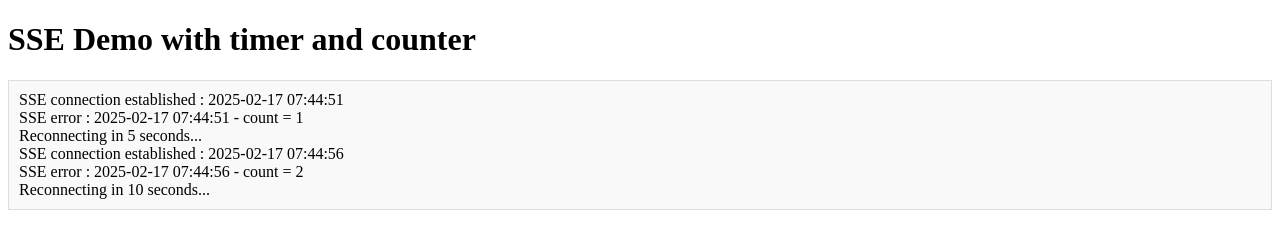
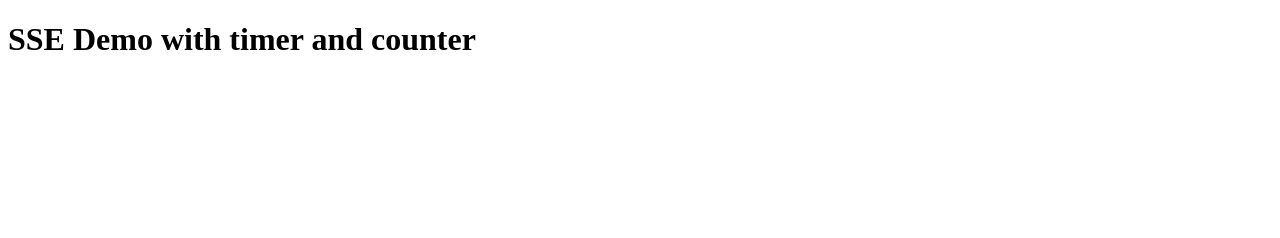
Before and after one commit to pietupai/hae, a website: page testsse.html in a window 1280 px wide. Drawn offline with Linux system fonts and the light colour scheme; no server answers.

Commit message:
Update testsse.html

```diff
--- a/testsse.html
+++ b/testsse.html
@@ -4,21 +4,12 @@
     <meta charset="UTF-8">
     <meta name="viewport" content="width=device-width, initial-scale=1.0">
     <title>SSE Demo with timer and counter</title>
-    <style>
-        #log {
-            margin-top: 20px;
-            padding: 10px;
-            border: 1px solid #ddd;
-            background-color: #f9f9f9;
-        }
-    </style>
 </head>
 <body>
     <h1>SSE Demo with timer and counter</h1>
     <div id="time"></div>
     <div id="ping"></div>
     <div id="messageCount"></div>
-    <div id="log"></div>
     <script>
         let messageCount = 0;
         let errorCount = 0;
@@ -26,29 +17,20 @@
         const vercelUrl = 'https://proxyserver2-sandy.vercel.app/api/events';
 
         console.log("Script started : " + new Date().toISOString().replace("T"," ").substring(0, 19));
-        const log = document.getElementById('log');
-
-        function appendLog(message) {
-            const logItem = document.createElement('div');
-            logItem.textContent = message;
-            log.appendChild(logItem);
-        }
 
         function startEventSource() {
             const eventSource = new EventSource(vercelUrl);
             console.log("SSE connection established : " + new Date().toISOString().replace("T"," ").substring(0, 19));
-            appendLog("SSE connection established : " + new Date().toISOString().replace("T"," ").substring(0, 19));
 
             eventSource.onmessage = function(event) {
                 const timestamp = new Date().toISOString().replace("T"," ").substring(0, 19);
                 console.log("onmessage : " + timestamp + " - Data: " + event.data);
-                appendLog("onmessage : " + timestamp + " - Data: " + event.data);
 
                 if (event.data.startsWith('keep-alive:')) {
                     document.getElementById('ping').innerText = 'Received: ' + event.data;
                 } else {
+                    messageCount++;
                     document.getElementById('time').innerText = 'Server time: ' + event.data;
-                    messageCount++;
                     document.getElementById('messageCount').innerText = 'Messages received: ' + messageCount;
                 }
             };
@@ -56,7 +38,6 @@
             eventSource.onopen = function(event) {
                 const timestamp = new Date().toISOString().replace("T"," ").substring(0, 19);
                 console.log("SSE connection open at : " + timestamp);
-                appendLog("SSE connection open at : " + timestamp);
                 reconnectAttempts = 0; // Nollataan uudelleen yhdistämisyritykset onnistuneen yhdistämisen jälkeen
             };
 
@@ -66,13 +47,11 @@
                 console.log("SSE error : " + timestamp);
                 console.log('SSE error: count =', errorCount);
                 console.error('SSE error:', event);
-                appendLog("SSE error : " + timestamp + " - count = " + errorCount);
 
                 eventSource.close();
                 reconnectAttempts++;
                 const reconnectDelay = Math.min(5000 * reconnectAttempts, 60000); // Max 60 sekunnin viive
                 console.log(`Reconnecting in ${reconnectDelay / 1000} seconds...`);
-                appendLog(`Reconnecting in ${reconnectDelay / 1000} seconds...`);
                 setTimeout(startEventSource, reconnectDelay);
             };
         }
```
